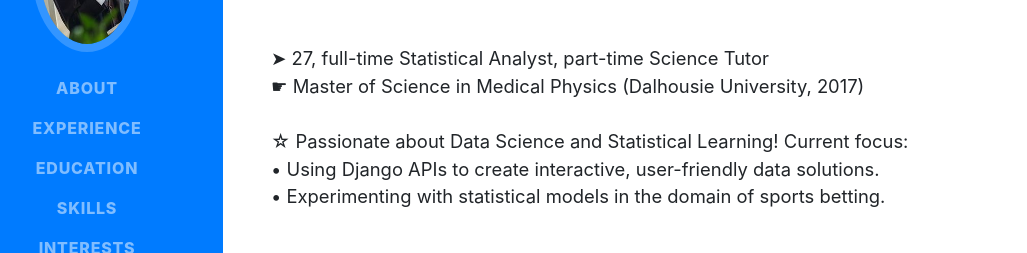
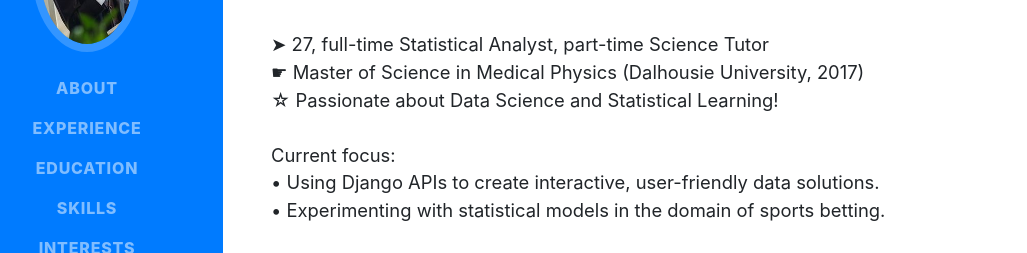
Before and after one commit to Blind-Watchmaker/Blind-Watchmaker.github.io, a website with bundled scripts: page index.html in a window 1280 px wide. Shown: the part 304-557 px from the top of the page, without its empty margins (49-1076 px from the left). Built offline with nearby package versions, Linux system fonts and the light colour scheme; a web font is replaced by a local one.

Commit message:
Changed technologies and about me

```diff
--- a/index.html
+++ b/index.html
@@ -71,8 +71,8 @@
         </div>
         <p class="lead mb-5">
             ➤ 27, full-time Statistical Analyst, part-time Science Tutor<br>
-            ☛ Master of Science in Medical Physics (Dalhousie University, 2017) <br><br>
-            ☆ Passionate about Data Science and Statistical Learning!
+            ☛ Master of Science in Medical Physics (Dalhousie University, 2017) <br>
+            ☆ Passionate about Data Science and Statistical Learning! <br><br>
 
             Current focus:<br>
             • Using Django APIs to create interactive, user-friendly data solutions.<br>
```
